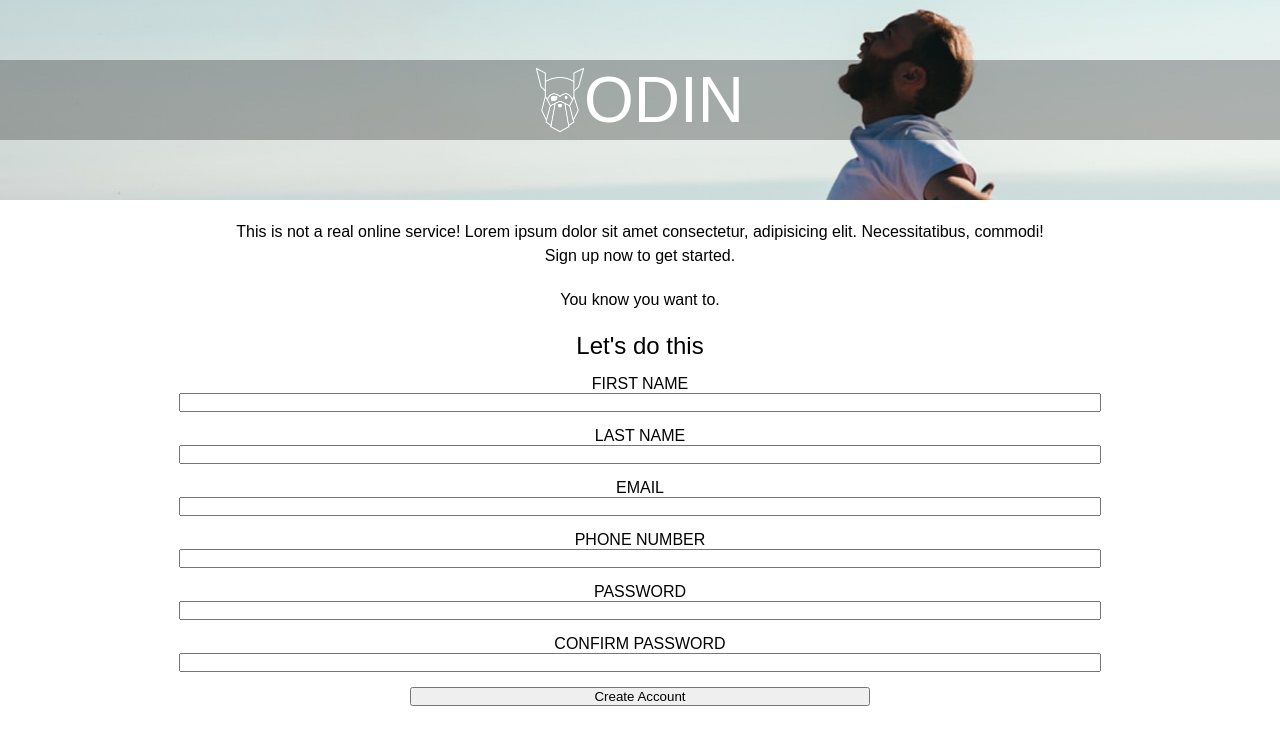
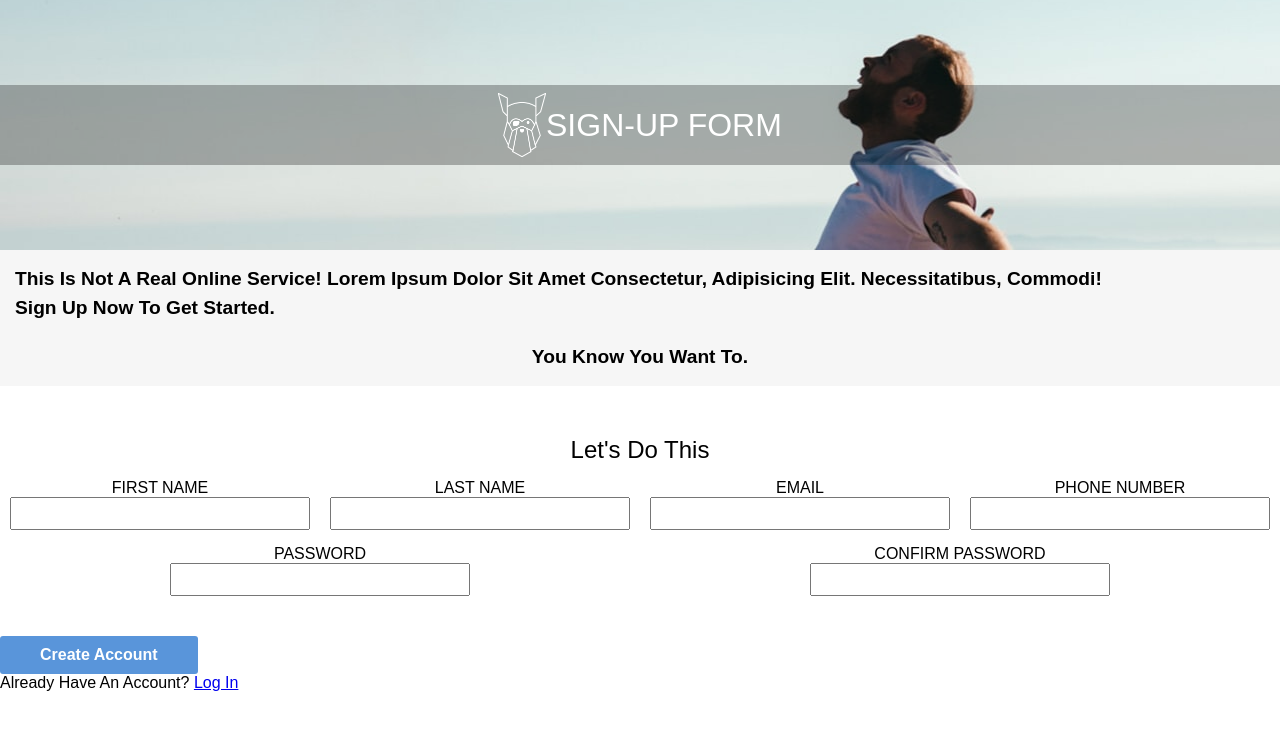
Before and after one commit to jdineley/Project-Sign-up-Form, a plain HTML site: page index.html in a window 1280 px wide. Drawn offline with Linux system fonts and the light colour scheme.

Commit message:
More styling practice

```diff
--- a/index.html
+++ b/index.html
@@ -12,7 +12,7 @@
        <div class="banner-outer">
             <div class="banner-inner">
                 <img src="./images/odin-lined.png" alt="">
-                <div>ODIN</div>
+                <div>SIGN-UP FORM</div>
             </div>
        </div>
        <div class="content">
@@ -24,33 +24,36 @@
         </div>
         <div class="form">
             <p>Let's do this</p>
-            <form action="#" method="post">
-                <div>
+            <form action="#" method="post" class="form-element">
+                <div class="form-inputs">
+                    <div class="form-row">
                         <label for="first-name">FIRST NAME</label>
                         <input type="text" id="first-name" name="first-name">
                     </div>
-                <div>
+                    <div class="form-row">
                         <label for="last-name">LAST NAME</label>
                         <input type="text" id="last-name" name="last-name">
                     </div>
-                <div>
+                    <div class="form-row">
                         <label for="email">EMAIL</label>
                         <input type="email" name="email" id="email">
                     </div>
-                <div>
+                    <div class="form-row">
                         <label for="tel">PHONE NUMBER</label>
                         <input type="tel" name="tel" id="tel">
                     </div>
-                <div>
+                    <div class="form-row">
                         <label for="password">PASSWORD</label>
                         <input type="password" name="password" id="password">
                     </div>
-                <div>
+                    <div class="form-row">
                         <label for="confirm-password">CONFIRM PASSWORD</label>
                         <input type="password" name="confirm-password" id="confirm-password">
                     </div>
+                </div>
                 <div>
                     <button>Create Account</button>
+                    <p>Already have an account? <a href="#">Log in</a></p>
                 </div>
             </form>
         </div>
--- a/styles.css
+++ b/styles.css
@@ -3,6 +3,11 @@
     padding: 0;
     margin: 0;
     font-family: Arial, Helvetica, sans-serif;
+    text-transform: capitalize;
+}
+
+.container {
+    height: 100vh;
 }
 
 @font-face {
@@ -14,7 +19,7 @@
     display: flex;
     justify-content: center;
     align-items: center;
-    height: 200px;
+    height: 250px;
     background-image: url("./images/kal-visuals-aK4iPNYipnU-unsplash.jpg");
     background-position: 55%;
 }
@@ -35,36 +40,55 @@
 }
 
 .banner-inner > div {
-    font-size: 4rem;
+    font-size: 2rem;
     color: white;
     /* font-family: 'Norse-Bold'; */
 }
 
 .content {
-    width: 90%;
-    margin: 20px auto;
-    text-align: center;
+    /* width: 90%; */
+    /* margin: 20px auto;
+    text-align: center; */
 }
 
 .intro {
+    background-color: rgb(246, 246, 246);
     line-height: 1.5;
+    padding: 15px;
+    font-size: 1.2rem;
+    font-weight: 700;
 }
 
 .intro p:nth-child(3) {
-    margin-block: 20px;
+    margin-top: 20px;
+    text-align: center;
+
 }
-/* .intro p:nth-child(4) {
-    margin-top: 40px;
-} */
 
-form {
-    margin-block: 10px;
+.form {
+    margin-top: 50px;
+}
+
+.form > p {
+    font-size: 1.5rem;
+    font-weight: 100;
+    text-align: center;
+
 }
 
 input {
-    width: 80%;
+    width: 300px;
+    padding: 7px;
 }
-.form div {
+
+.form-inputs {
+    display: flex;
+    flex-wrap: wrap;
+    justify-content: space-around;
+    margin-bottom: 40px;
+}
+
+.form-row {
     display: flex;
     flex-direction: column;
     align-items: center;
@@ -72,10 +96,46 @@ input {
 }
 
 button {
-    width: 40%;
+    font-size: 16px;
+    font-weight: bold;
+
+    color: #FFFFFF;
+    background-color: #5995DA;
+
+    border: none;
+    border-radius: 3px;
+
+    padding: 10px 40px;
+    cursor: pointer;
 }
 
-.form p {
-    font-size: 1.5rem;
-    font-weight: 100;
-}
+
+
+/* @media only screen and (min-width: 700px){
+    .container {
+        display: flex;
+
+    }
+    .banner-outer {
+        height: auto;
+        width: 40%;
+    }
+
+    .form-element {
+        display: flex;
+        flex-wrap: wrap;
+    }
+    input {
+        width: 250px;
+        height: initial;
+    }
+    label {
+        text-align: right;
+        width: 200px;
+        margin-top: 7px;
+        padding-right: 20px;
+    }
+    button {
+        margin-left: 200px;
+    }
+} */
```
Lines whose indentation alone changed are shown as unchanged.
